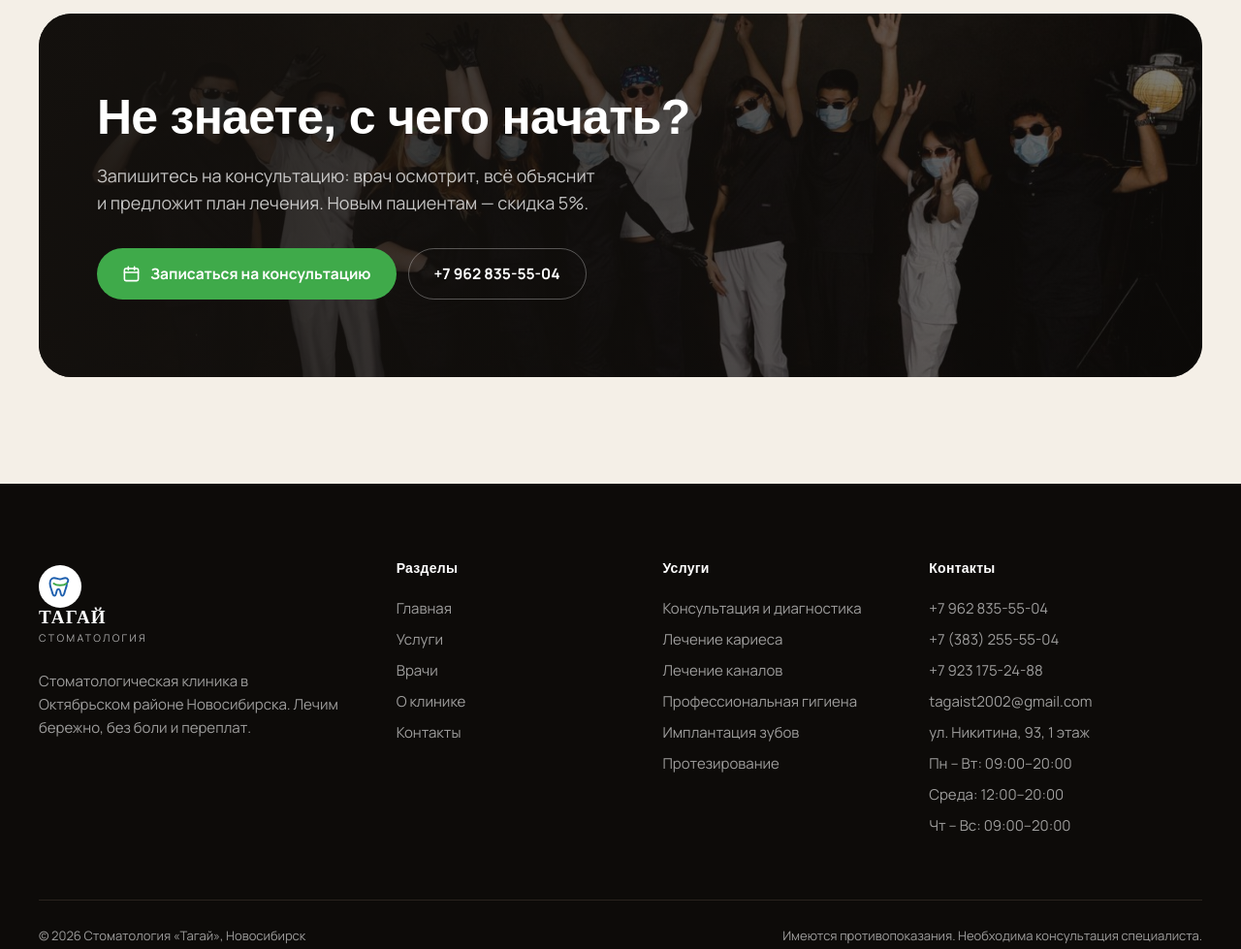
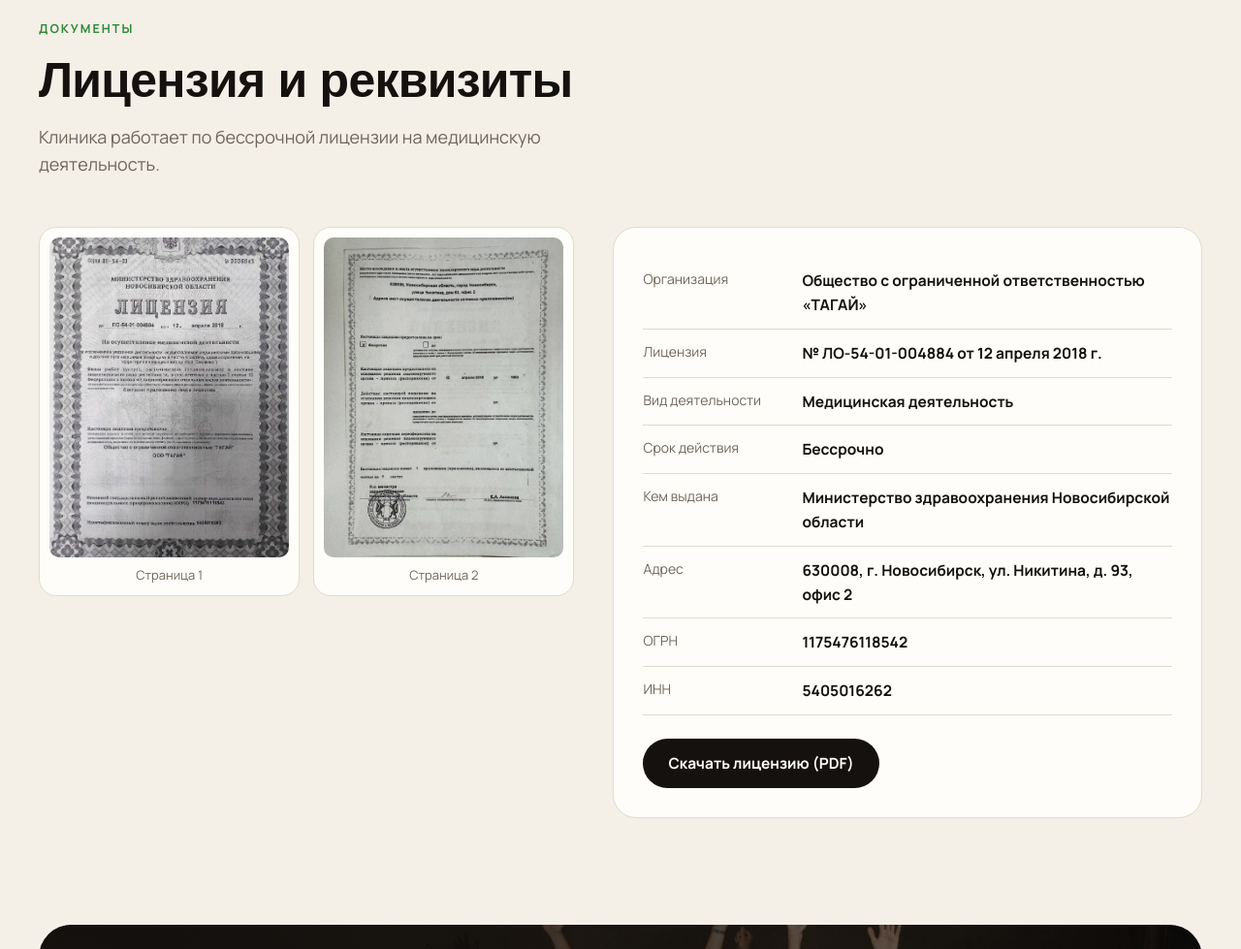
Before and after one commit to shkiparez/tagay, a plain HTML site: page about.html in a window 1280 px wide. Shown: the part 3960-4939 px from the top of the page at 97% size. Drawn offline with Linux system fonts and the light colour scheme; a web font is replaced by a local one.

Commit message:
Лицензия и реквизиты клиники
Co-Authored-By: Claude Opus 5.5 <noreply@anthropic.com>

```diff
--- a/about.html
+++ b/about.html
@@ -7,7 +7,7 @@
 <meta name="description" content="Стоматология «Тагай» на ул. Никитина, 93: команда, подход к лечению, фото клиники.">
 <link rel="preconnect" href="https://fonts.googleapis.com"><link rel="preconnect" href="https://fonts.gstatic.com" crossorigin>
 <link href="https://fonts.googleapis.com/css2?family=Manrope:wght@400;500;600;700;800&family=Unbounded:wght@500;600;700&display=swap" rel="stylesheet">
-<link rel="stylesheet" href="css/style.css?v=14">
+<link rel="stylesheet" href="css/style.css?v=15">
 </head>
 <body data-page="about">
 <header class="hdr" id="hdr"></header>
@@ -47,6 +47,11 @@
   <div class="sec-head"><div><span class="eyebrow">Фото</span><h2>Атмосфера клиники</h2></div><a class="btn btn-ghost" href="doctors.html">Наши врачи →</a></div>
   <div class="mosaic" id="mosaic"></div>
 </div></section>
+<section id="license" style="padding-top:0"><div class="wrap">
+  <div class="sec-head"><div><span class="eyebrow">Документы</span><h2>Лицензия и реквизиты</h2>
+    <p class="lead">Клиника работает по бессрочной лицензии на медицинскую деятельность.</p></div></div>
+  <div class="lic" id="lic"></div>
+</div></section>
 <section style="padding-top:0"><div class="wrap"><div class="cta reveal">
   <h2>Не знаете, с чего начать?</h2>
   <p>Запишитесь на консультацию: врач осмотрит, всё объяснит и предложит план лечения. Новым пациентам — скидка 5%.</p>
@@ -54,6 +59,6 @@
 </div></div></section>
 </main>
 <footer class="ftr" id="ftr"></footer>
-<script src="js/data.js?v=14"></script><script src="js/app.js?v=14"></script>
+<script src="js/data.js?v=15"></script><script src="js/app.js?v=15"></script>
 </body>
 </html>
--- a/css/style.css
+++ b/css/style.css
@@ -420,3 +420,19 @@ body.lock{overflow:hidden}
 .slot-note{font-size:12.5px;color:var(--muted);margin-top:8px}
 @media(max-width:560px){.slots{grid-template-columns:repeat(4,1fr)}.day-chips button{flex-basis:60px}}
 .book-grid>*,.bform,.bform .field{min-width:0}
+
+/* ---------- лицензия */
+.lic{display:grid;grid-template-columns:1fr 1.1fr;gap:40px;align-items:start}
+.lic-scans{display:grid;grid-template-columns:1fr 1fr;gap:14px}
+.lic-scans figure{cursor:zoom-in;background:var(--paper);border:1px solid var(--line);border-radius:18px;padding:10px;transition:.25s var(--ease)}
+.lic-scans figure:hover{transform:translateY(-3px);box-shadow:0 20px 40px -24px rgba(60,40,20,.4)}
+.lic-scans img{width:100%;aspect-ratio:3/4;object-fit:cover;border-radius:10px}
+.lic-scans figcaption{font-size:13px;color:var(--muted);text-align:center;margin-top:8px}
+.lic-info{background:var(--paper);border:1px solid var(--line);border-radius:24px;padding:30px}
+.lic-info dl{display:grid;gap:0;margin-bottom:24px}
+.lic-info dl div{display:grid;grid-template-columns:150px 1fr;gap:14px;padding:12px 0;border-bottom:1px solid var(--line)}
+.lic-info dt{font-size:14px;color:var(--muted)}
+.lic-info dd{font-weight:700;font-size:15.5px}
+@media(max-width:900px){.lic{grid-template-columns:1fr;gap:20px}}
+@media(max-width:560px){.lic-info{padding:22px 18px}.lic-info dl div{grid-template-columns:1fr;gap:2px}.lic-info .btn{width:100%}}
+.copy a:hover{color:#fff}
--- a/js/app.js
+++ b/js/app.js
@@ -231,7 +231,8 @@ function chrome() {
     <div><h4>Контакты</h4><a href="tel:${SITE.phone}">${SITE.phoneText}</a>${SITE.phones.map(([p, t]) => `<a href="tel:${p}">${t}</a>`).join("")}
       <a href="mailto:${SITE.email}">${SITE.email}</a><a href="${SITE.maps}" target="_blank" rel="noopener">${SITE.address}</a>
       ${SITE.hours.map(h => `<span style="display:block;padding:4px 0">${h.days}: ${h.from}–${h.to}</span>`).join("")}</div>
-    </div><div class="copy"><span>© ${new Date().getFullYear()} Стоматология «Тагай», Новосибирск</span><span>Имеются противопоказания. Необходима консультация специалиста.</span></div></div>`;
+    </div><div class="copy"><span>© ${new Date().getFullYear()} Стоматология «Тагай» · ${SITE.legal.org} · ОГРН ${SITE.legal.ogrn} · ИНН ${SITE.legal.inn}<br>
+      <a href="about.html#license" style="text-decoration:underline">Лицензия № ${SITE.legal.license} от ${SITE.legal.licenseDate}</a></span><span>Имеются противопоказания. Необходима консультация специалиста.</span></div></div>`;
 
   document.body.insertAdjacentHTML("beforeend", `<div class="fab"><a class="t" href="tel:${SITE.phone}" aria-label="Позвонить">${IC.tel}</a>
     <a class="w" href="${waLink()}" target="_blank" rel="noopener" aria-label="Написать в WhatsApp">${IC.wa}</a></div>
@@ -364,7 +365,24 @@ const PAGES = {
     $(".doctor-main").onclick = () => openLb(d.imgs, d.imgs.indexOf($("#mainimg").getAttribute("src")));
     $("#others").innerHTML = TEAM.filter(x => x !== d && !x.admin).slice(0, 4).map(docCard).join("");
   },
-  about() { mosaic($("#mosaic"), GALLERY, ["w2 h2", "", "", "h2", "", "", "w2", "", "", "h2", "w2", "", "w2 h2", "h2", "", "w2", "w2", "w2"]); },
+  about() {
+    const L = SITE.legal;
+    $("#lic").innerHTML = `<div class="lic-scans">${L.scans.map((s, i) => `<figure data-i="${i}"><img src="${s}" alt="Лицензия, страница ${i + 1}" loading="lazy"><figcaption>Страница ${i + 1}</figcaption></figure>`).join("")}</div>
+      <div class="lic-info">
+        <dl>
+          <div><dt>Организация</dt><dd>${L.orgFull}</dd></div>
+          <div><dt>Лицензия</dt><dd>№ ${L.license} от ${L.licenseDate}</dd></div>
+          <div><dt>Вид деятельности</dt><dd>Медицинская деятельность</dd></div>
+          <div><dt>Срок действия</dt><dd>${L.licenseTerm[0].toUpperCase() + L.licenseTerm.slice(1)}</dd></div>
+          <div><dt>Кем выдана</dt><dd>${L.issuer}</dd></div>
+          <div><dt>Адрес</dt><dd>${L.licenseAddress}</dd></div>
+          <div><dt>ОГРН</dt><dd>${L.ogrn}</dd></div>
+          <div><dt>ИНН</dt><dd>${L.inn}</dd></div>
+        </dl>
+        <a class="btn btn-dark" href="${L.pdf}" target="_blank" rel="noopener" download>Скачать лицензию (PDF)</a>
+      </div>`;
+    $$("#lic figure").forEach(f => f.onclick = () => openLb(L.scans, +f.dataset.i));
+    mosaic($("#mosaic"), GALLERY, ["w2 h2", "", "", "h2", "", "", "w2", "", "", "h2", "w2", "", "w2 h2", "h2", "", "w2", "w2", "w2"]); },
   contacts() { contactsBlock($("#contacts")); bookForm($("#form"), { service: new URLSearchParams(location.search).get("service") || "" }); },
 };
 
--- a/js/data.js
+++ b/js/data.js
@@ -22,6 +22,15 @@ const SITE = {
     pos: { lat: 55.019123, lon: 82.968028, zoom: 16 }, opt: { city: "novosibirsk" }, org: "70000001031768929",
   })),
   rating: "4.8", votes: 177, reviews: 116,
+  // юрлицо и лицензия (из скана лицензии)
+  legal: {
+    org: "ООО «ТАГАЙ»", orgFull: "Общество с ограниченной ответственностью «ТАГАЙ»",
+    ogrn: "1175476118542", inn: "5405016262",
+    license: "ЛО-54-01-004884", licenseDate: "12 апреля 2018 г.", licenseTerm: "бессрочно",
+    issuer: "Министерство здравоохранения Новосибирской области",
+    licenseAddress: "630008, г. Новосибирск, ул. Никитина, д. 93, офис 2",
+    pdf: "docs/license-tagay.pdf", scans: ["img/license-1.jpg", "img/license-2.jpg"],
+  },
 };
 
 /* Услуги. price: null → «Стоимость после осмотра». Когда пришлют цены — вписать строкой, напр. "от 3 500 ₽" */
```
Also changed, not shown: contacts.html (+2 -2 lines), doctor.html (+2 -2 lines), doctors.html (+2 -2 lines), index.html (+2 -2 lines), service.html (+2 -2 lines), services.html (+2 -2 lines), img/license-1.jpg (added), img/license-2.jpg (added), 1 other file.
